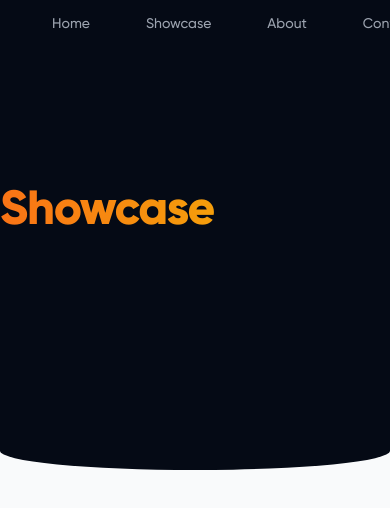
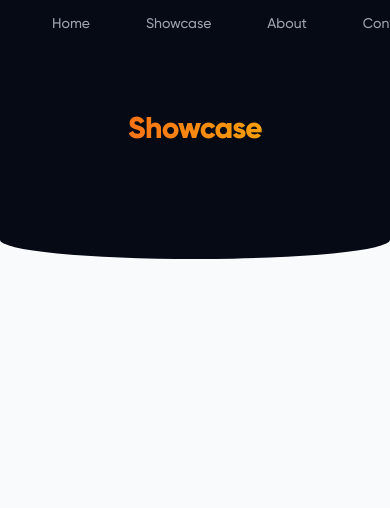
Before and after one commit to skyclo/www-old, a Next.js app: page /showcase in a window 390 px wide. Shown: the top 508 px of the page. Built offline with nearby package versions, Linux system fonts and the light colour scheme.

Commit message:
📱 fix: improve responsive design

```diff
--- a/components/header/Header.jsx
+++ b/components/header/Header.jsx
@@ -1,10 +1,10 @@
 
 export default function Header({headerName, colorFrom, colorTo}) {
     return (
-        <header className="w-full h-1/2 -mt-12">
-            <div className="flex flex-col w-full h-full bg-gray-950">
-                <div className="my-auto max-w-7xl w-full mx-auto">
-                    <h1 className={"w-min font-sans font-extrabold text-5xl text-left tracking-tight bg-clip-text text-transparent bg-gradient-to-r from-" + colorFrom + " to-" + colorTo}>
+        <header className="w-full h-1/4 md:h-1/3 lg:h-1/2 -mt-12">
+            <div className="flex flex-col w-full h-full px-4 lg:px-12 xl:px-24 bg-gray-950">
+                <div className="my-auto w-full mx-auto">
+                    <h1 className={"mt-12 mx-auto lg:mx-0 w-min font-sans font-extrabold text-3xl md:text-4xl lg:text-5xl text-center lg:text-left tracking-tight bg-clip-text text-transparent bg-gradient-to-r from-" + colorFrom + " to-" + colorTo}>
                         {headerName}
                     </h1>
                 </div>
```
